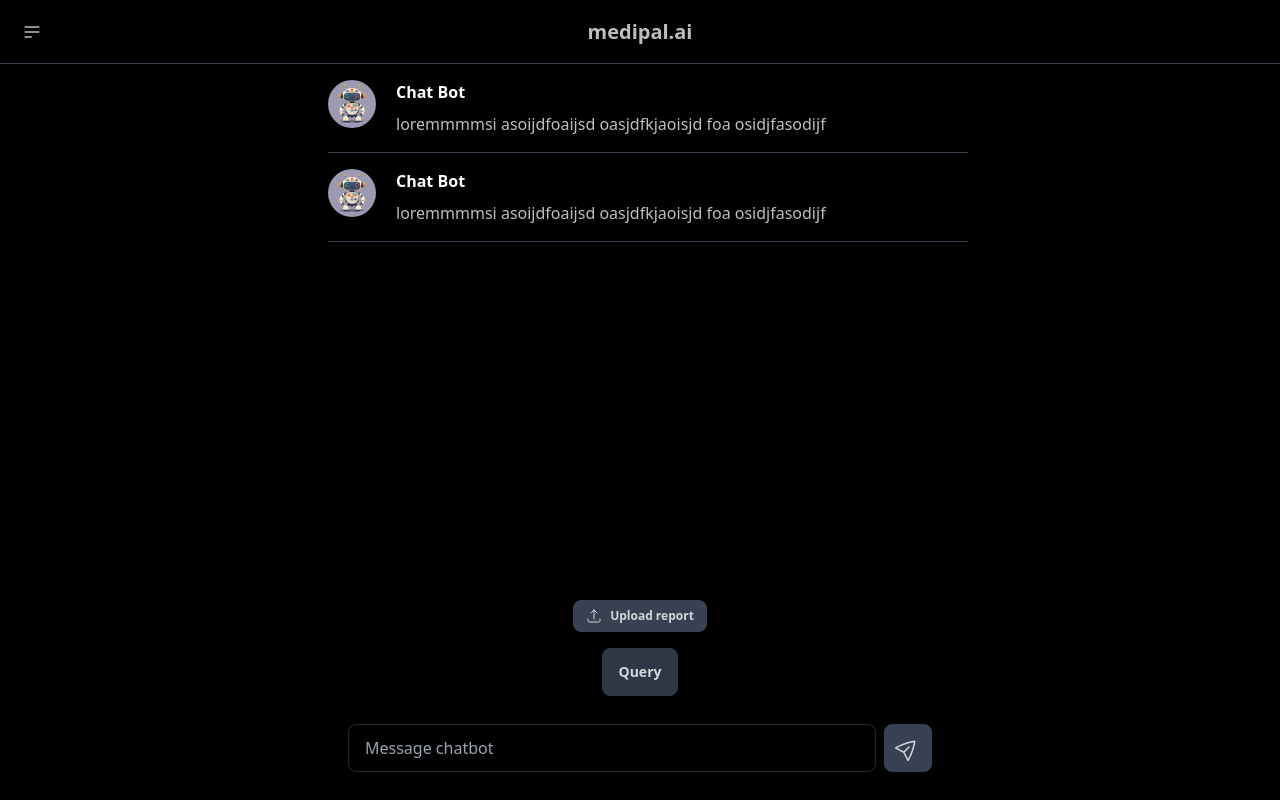
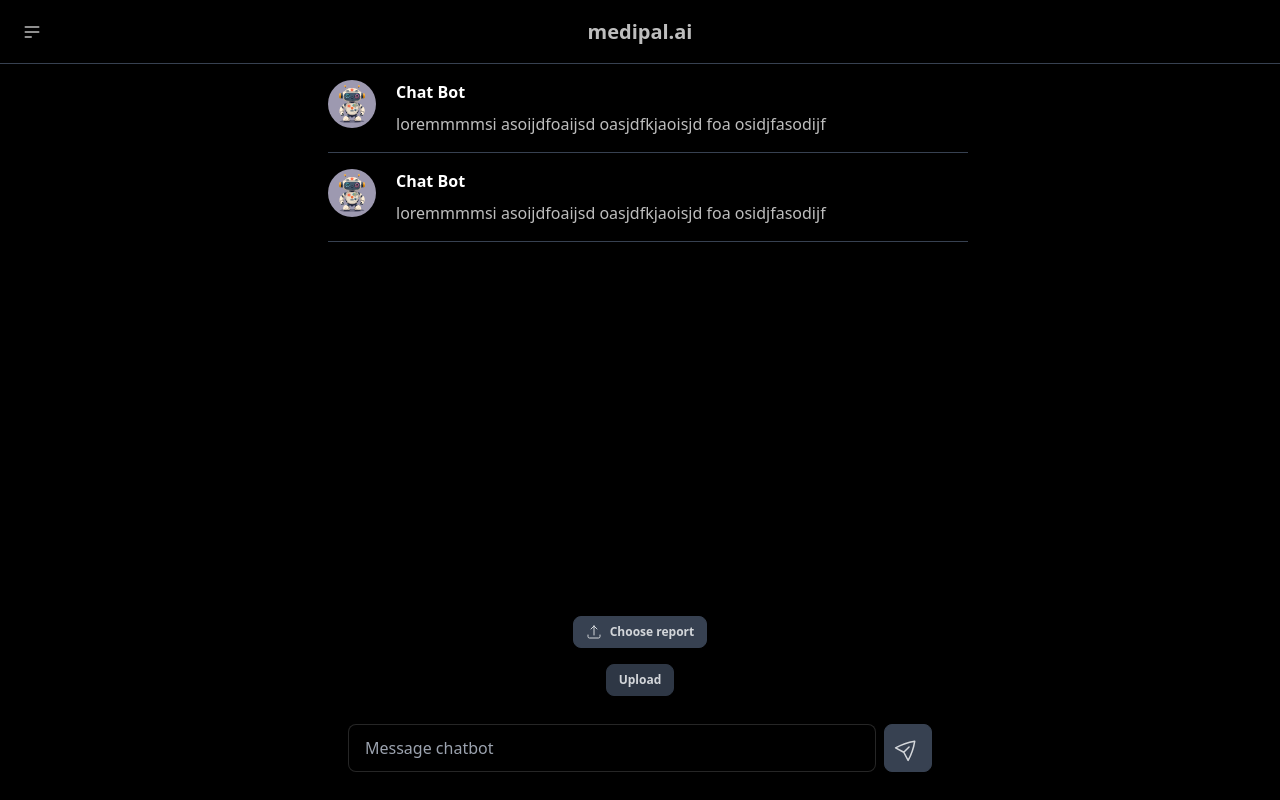
Before and after one commit to bprathamesh20/medipal-ai-frontend, a React (Vite) app: page / in a window 1280 px wide. Built offline with nearby package versions, Linux system fonts and the light colour scheme.

Commit message:
Added file upload and pdf parse

```diff
--- a/src/components/ChatBubble.jsx
+++ b/src/components/ChatBubble.jsx
@@ -3,7 +3,7 @@ import PropTypes from 'prop-types';
 
 export default function ChatBubble({ img, role, content }) {
   return (
-    <div className='flex flex-row w-full py-4 border-secondary border-b gap-1 mx-2'>
+    <div className='flex flex-row w-full py-4 border-secondary  border-b gap-1 mx-2'>
       <div className="avatar">
         <div className="w-12 h-12 rounded-full">
           <img src={img} alt="Avatar" />
--- a/src/components/UploadFile.jsx
+++ b/src/components/UploadFile.jsx
@@ -13,10 +13,10 @@ const FileUpload = ({ onFileSelect }) => {
   const handleFileUpload = async () => {
     if (selectedFile) {
       const formData = new FormData();
-      formData.append('pdfFile', selectedFile);
+      formData.append('file', selectedFile); // Change 'pdfFile' to 'file' to match server's expectation
 
       try {
-        const response = await fetch('http://localhost:3001/upload', {
+        const response = await fetch('http://localhost:3000/multipart-parse', {
           method: 'POST',
           body: formData,
         });
@@ -25,21 +25,21 @@ const FileUpload = ({ onFileSelect }) => {
           throw new Error(`File upload failed with status: ${response.status}`);
         }
 
-         const { extractedData } = await response.json();
-         console.log(extractedData);
+        const { pdfText } = await response.json();
+        console.log(pdfText);
 
         // Make a query to the backend with the extracted data
-        await fetch('http://localhost:3001/processData', {
+        await fetch('http://localhost:3000/processData', {
           method: 'POST',
           headers: {
             'Content-Type': 'application/json',
           },
-          body: JSON.stringify({ extractedData }),
+          body: JSON.stringify({ extractedData: pdfText }),
         });
 
-        console.log('Data extracted and query sent to the backend  ' + extractedData);
+        console.log('Data extracted and query sent to the backend: ' + pdfText);
       } catch (error) {
-        console.error('File upload error :', error.message);
+        console.error('File upload error:', error.message);
       }
     } else {
       console.warn('No file selected');
@@ -49,11 +49,11 @@ const FileUpload = ({ onFileSelect }) => {
   return (
     <div className='flex flex-col justify-center items-center gap-2 px-7'>
       <label className="btn  btn-secondary btn-sm text-xs">
-        <UploadIcon/>Upload report
+        <UploadIcon />Choose report
         <input type="file" style={{ display: 'none' }} onChange={handleFileSelect} />
       </label>
       <span className='text-xs'>{selectedFile && <p>{selectedFile.name}</p>}</span>
-      <button className="btn btn-active btn-secondary" onClick={handleFileUpload}>Query</button>
+      <button className="btn btn-active btn-secondary btn-sm text-xs" onClick={handleFileUpload}>Upload</button>
     </div>
   );
 };
```
